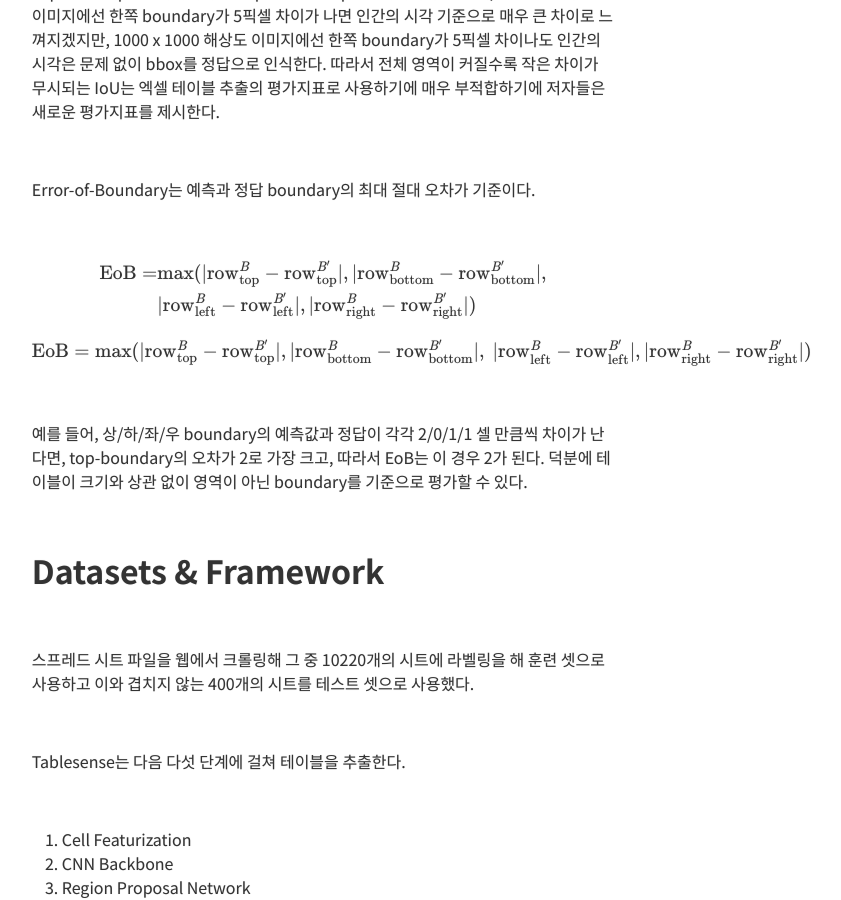
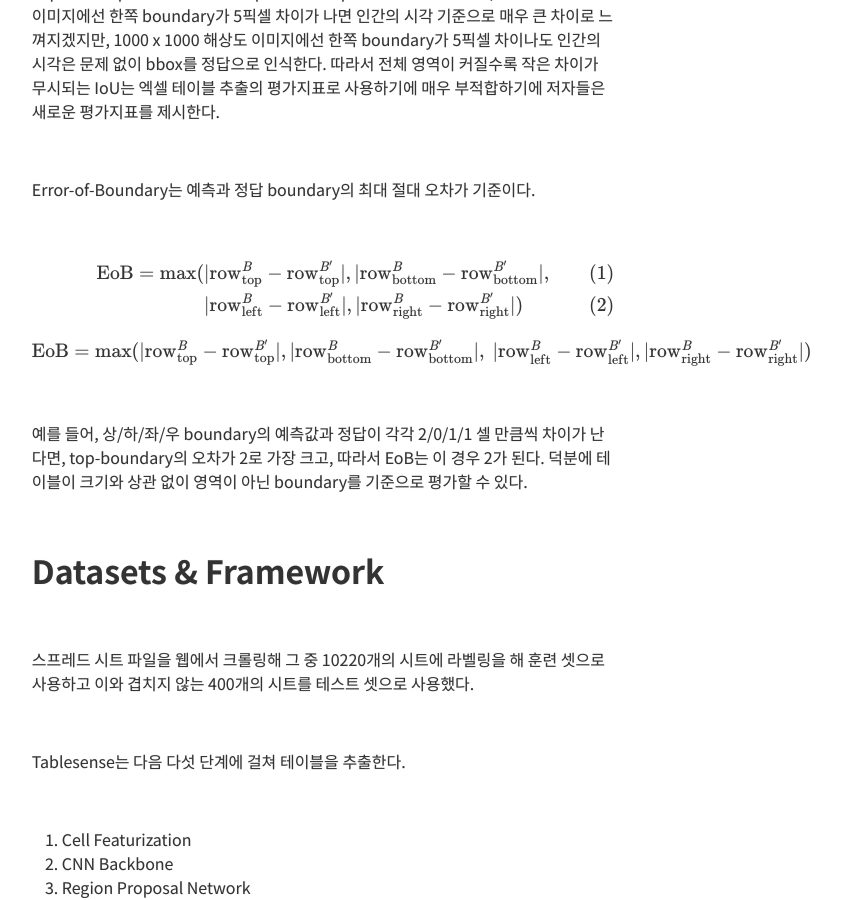
Before and after one commit to Clarit7/clarit7.github.io, a Jekyll site: the page built from _posts/2021-12-10-tablesense.md, in a window 1280 px wide and 900 px high, scrolled down 2075 px. Shown: the whole window, without its empty margins (317-1158 px from the left). Built offline with Jekyll 4.4.1, drawn with Linux system fonts in a browser that asks for light colours; some web fonts are replaced; formulas are drawn with MathJax 3; comment, search, counter and statistics services are not loaded.

Commit message:
Update 2021-12-10-tablesense.md

```diff
--- a/_posts/2021-12-10-tablesense.md
+++ b/_posts/2021-12-10-tablesense.md
@@ -69,10 +69,10 @@ Error-of-Boundary는 예측과 정답 boundary의 최대 절대 오차가 기준
 
 <br/>
 
-$$ \begin{align*}
-\mathrm{EoB} = & \mathrm{max}(\vert\mathrm{row_{top}^\mathit{B}} - \mathrm{row_{top}^\mathit{B'}}\vert, \vert\mathrm{row_{bottom}^\mathit{B}} - \mathrm{row_{bottom}^\mathit{B'}}\vert, \\
+$$ \begin{align}
+\mathrm{EoB} = \mathrm{max}( &\vert\mathrm{row_{top}^\mathit{B}} - \mathrm{row_{top}^\mathit{B'}}\vert, \vert\mathrm{row_{bottom}^\mathit{B}} - \mathrm{row_{bottom}^\mathit{B'}}\vert, \\
 &\vert\mathrm{row_{left}^\mathit{B}} - \mathrm{row_{left}^\mathit{B'}}\vert, \vert\mathrm{row_{right}^\mathit{B}} - \mathrm{row_{right}^\mathit{B'}}\vert)
-\end{align*} $$
+\end{align} $$
 
 $ \mathrm{EoB} = \mathrm{max}(\vert\mathrm{row_{top}^\mathit{B}} - \mathrm{row_{top}^\mathit{B'}}\vert, \vert\mathrm{row_{bottom}^\mathit{B}} - \mathrm{row_{bottom}^\mathit{B'}}\vert, \\ \vert\mathrm{row_{left}^\mathit{B}} - \mathrm{row_{left}^\mathit{B'}}\vert, \vert\mathrm{row_{right}^\mathit{B}} - \mathrm{row_{right}^\mathit{B'}}\vert) $
 
```
